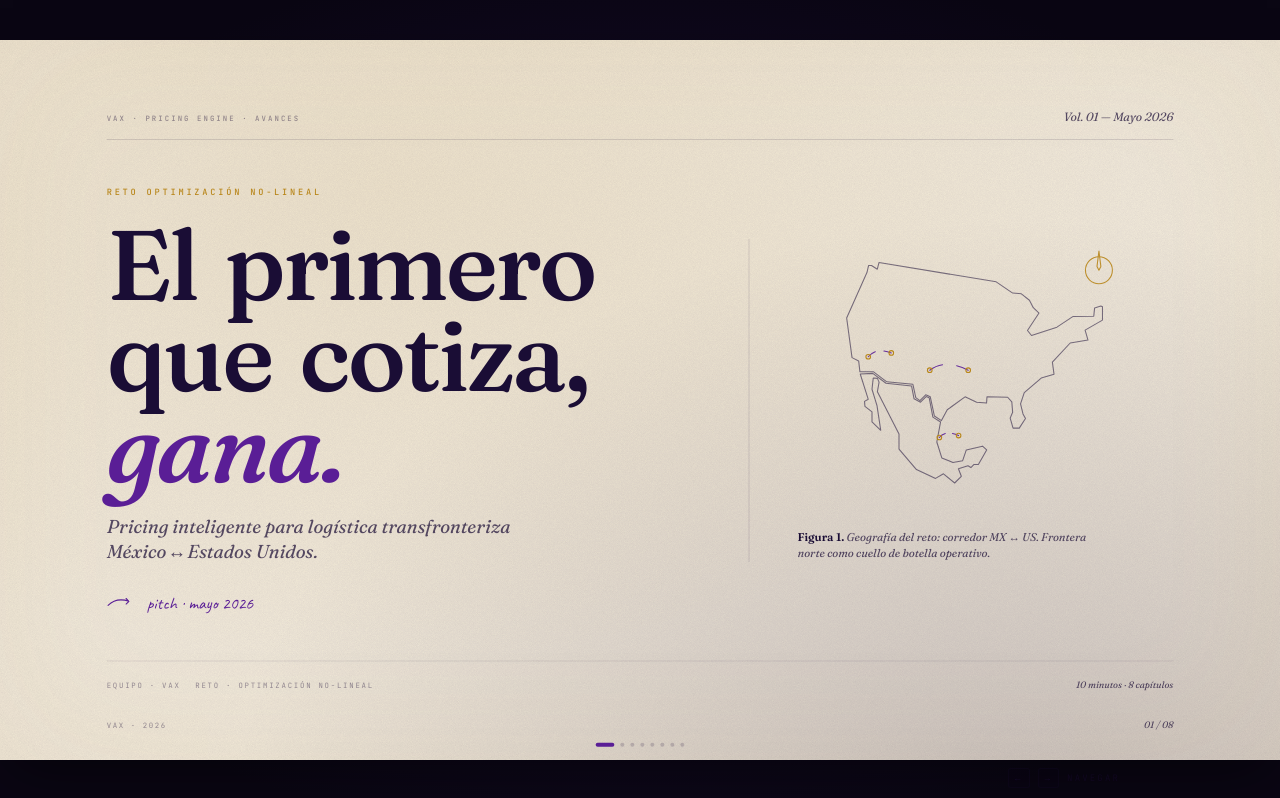
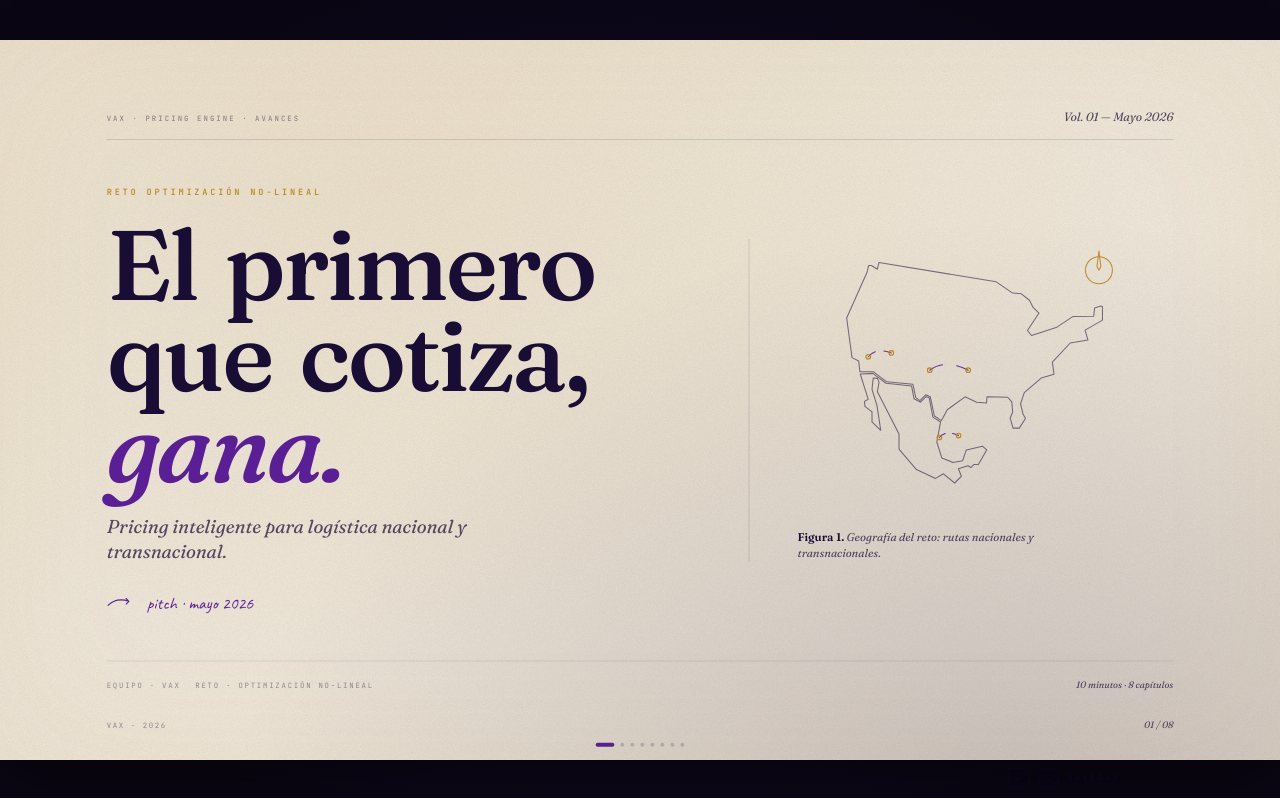
Before and after one commit to yosebitasgg/vax-pitch, a plain HTML site: page index.html in a window 1280 px wide. Drawn offline with Linux system fonts and the light colour scheme.

Commit message:
copy: reframe scope from 'transfronterizo' to 'nacional y transnacional'
The dataset is majority-national (4 of top 6 routes); reflect that
honestly in the cover deck-line, figure caption, and map caption.
The crossborder framing was overweighted.

```diff
--- a/index.html
+++ b/index.html
@@ -32,7 +32,7 @@
           <div class="lede">
             <span class="kicker r-fade">Reto Optimización No-Lineal</span>
             <h1 class="title tw" data-tw-text='El primero que cotiza, |em|gana.|/em|'></h1>
-            <p class="deck-line r-rise-soft">Pricing inteligente para logística transfronteriza México&hairsp;↔&hairsp;Estados Unidos.</p>
+            <p class="deck-line r-rise-soft">Pricing inteligente para logística nacional y transnacional.</p>
             <div class="corner-hand r-fade" data-delay="2.4">
               <svg width="48" height="20" viewBox="0 0 48 20" class="doodle">
                 <path d="M 2 14 C 10 6, 20 4, 32 8 L 28 4 M 32 8 L 28 12" />
@@ -72,7 +72,7 @@
                 </g>
               </svg>
             </figure>
-            <figcaption><b>Figura 1.</b> Geografía del reto: corredor MX&thinsp;↔&thinsp;US. <em>Frontera norte como cuello de botella operativo.</em></figcaption>
+            <figcaption><b>Figura 1.</b> Geografía del reto: <em>rutas nacionales y transnacionales</em>.</figcaption>
           </aside>
 
           <div class="colophon r-fade">
@@ -233,7 +233,7 @@
             </div>
 
             <figcaption class="map-caption">
-              <em>Corredor MX-US · seis rutas con mayor volumen en el histórico.</em>
+              <em>Seis rutas con mayor volumen &mdash; nacionales y transnacionales.</em>
               <span class="fig">Fig. 2 · n ≈ 3,047</span>
             </figcaption>
           </figure>
```
